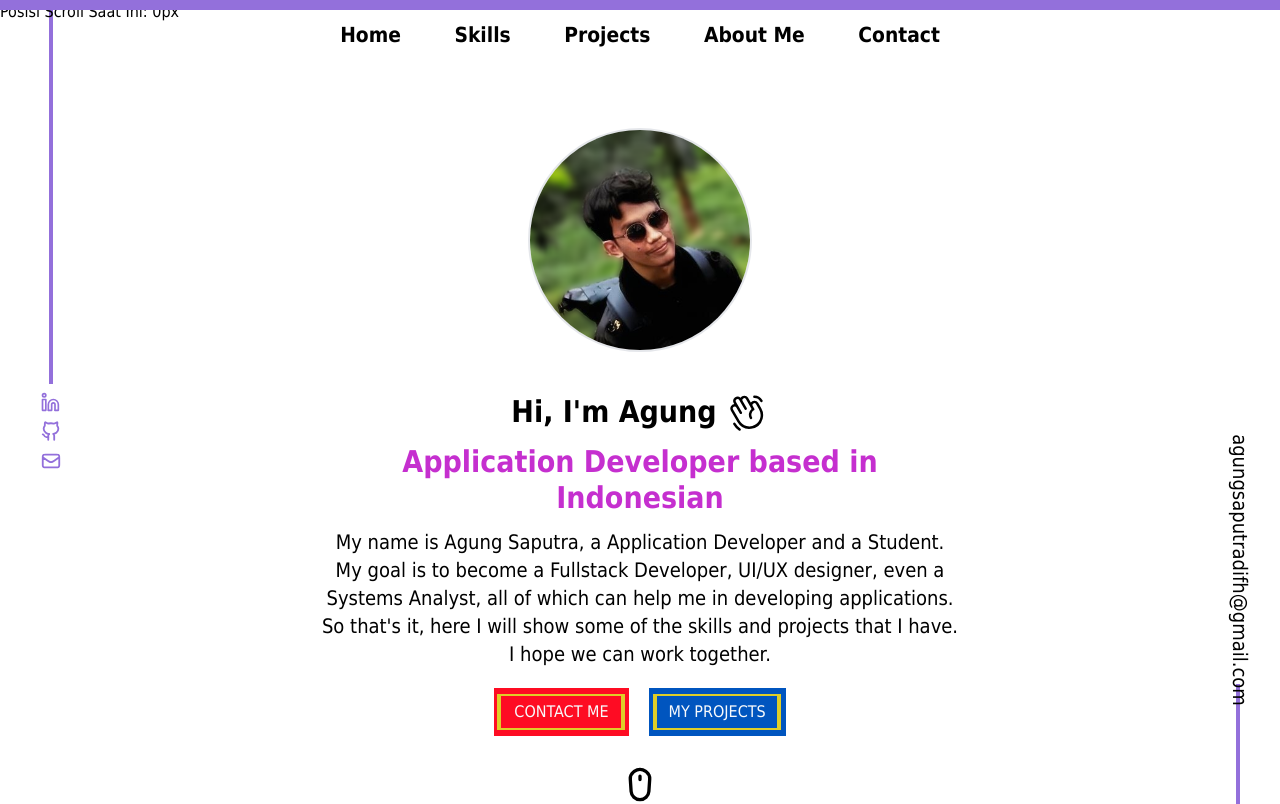
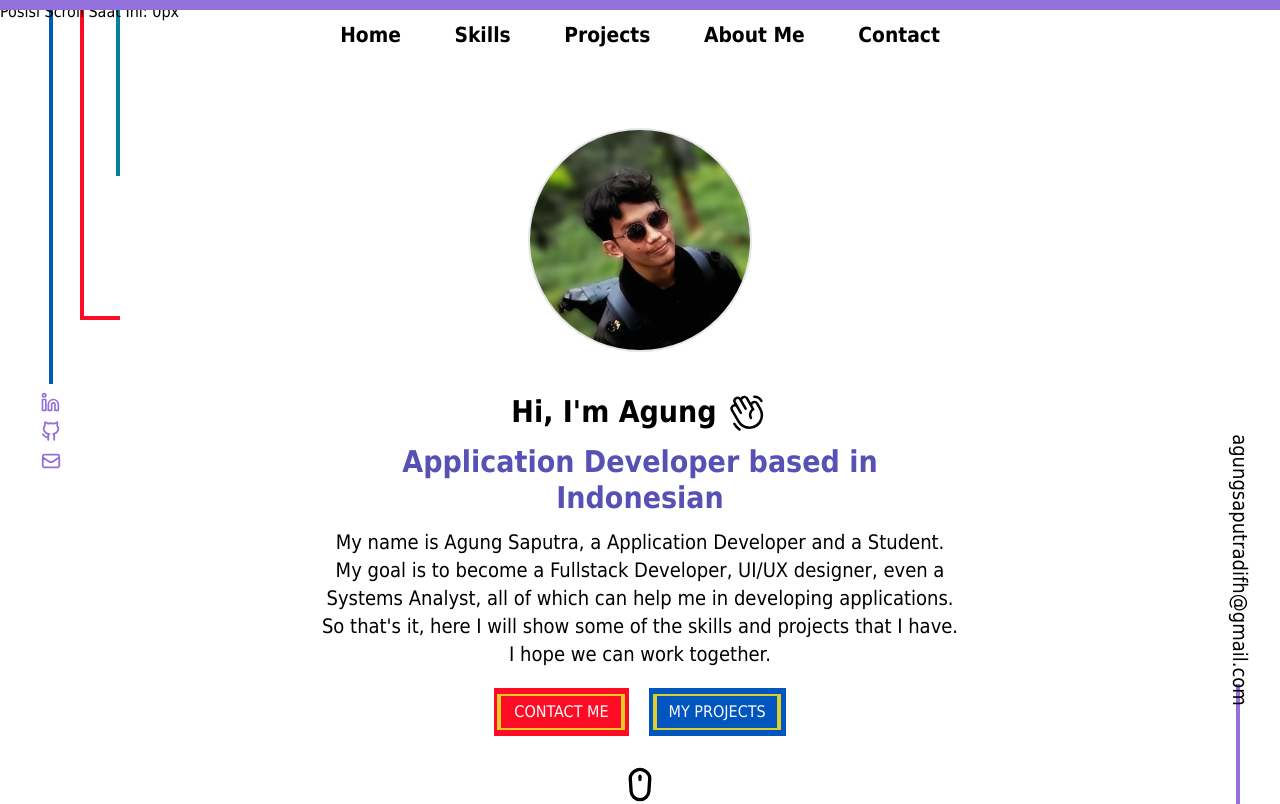
Before and after one commit to difhaels/portfolio-v2, a React (Create React App) app: page / in a window 1280 px wide. Shown: the top 804 px of the page. Built offline with nearby package versions, Linux system fonts and the light colour scheme.

Commit message:
change home

```diff
--- a/src/components/css/output.css
+++ b/src/components/css/output.css
@@ -687,6 +687,18 @@ html {
   top: 18rem;
 }
 
+.left-16 {
+  left: 4rem;
+}
+
+.left-20 {
+  left: 5rem;
+}
+
+.left-11 {
+  left: 2.75rem;
+}
+
 .z-10 {
   z-index: 10;
 }
@@ -902,6 +914,14 @@ html {
   height: 1.75rem;
 }
 
+.h-60 {
+  height: 15rem;
+}
+
+.h-44 {
+  height: 11rem;
+}
+
 .w-1 {
   width: 0.25rem;
 }
@@ -1282,6 +1302,26 @@ html {
   border-color: rgb(223 206 40 / var(--tw-border-opacity));
 }
 
+.border-\[\#005CB3\] {
+  --tw-border-opacity: 1;
+  border-color: rgb(0 92 179 / var(--tw-border-opacity));
+}
+
+.border-\[\#FE0C23\] {
+  --tw-border-opacity: 1;
+  border-color: rgb(254 12 35 / var(--tw-border-opacity));
+}
+
+.border-\[\#F39911\] {
+  --tw-border-opacity: 1;
+  border-color: rgb(243 153 17 / var(--tw-border-opacity));
+}
+
+.border-\[\#03839A\] {
+  --tw-border-opacity: 1;
+  border-color: rgb(3 131 154 / var(--tw-border-opacity));
+}
+
 .bg-\[\#272932\] {
   --tw-bg-opacity: 1;
   background-color: rgb(39 41 50 / var(--tw-bg-opacity));
@@ -1340,6 +1380,11 @@ html {
 .bg-\[\#0055BF\] {
   --tw-bg-opacity: 1;
   background-color: rgb(0 85 191 / var(--tw-bg-opacity));
+}
+
+.bg-\[\#005CB3\] {
+  --tw-bg-opacity: 1;
+  background-color: rgb(0 92 179 / var(--tw-bg-opacity));
 }
 
 .bg-opacity-55 {
--- a/src/components/main/Home.jsx
+++ b/src/components/main/Home.jsx
@@ -11,7 +11,7 @@ export default function Home (){
     return(<>
         <div className='mb-80 relative'>
             <div className='absolute -top-32 left-10'>
-                <div className='bg-[#9370DB] w-1 h-96 mx-auto'></div>
+                <div className='bg-[#005CB3] w-1 h-96 mx-auto'></div>
                 <div className='flex flex-col gap-2 mt-2'>
                     <a href="yt.com">
                         <img src={linkedin} alt="linkedin" className='w-5 h-5 cursor-pointer hover:scale-110'/>
@@ -32,6 +32,8 @@ export default function Home (){
                     </a>
                 </div>
             </div>
+            <div className='absolute -top-32 left-20  w-10 border-l-4 border-b-4 border-[#FE0C23] h-80'></div>
+            <div className='absolute -top-32 left-20  w-10 border-r-4 border-[#03839A] h-44'></div>
             <div className='mt-32 text-center w-1/2 mx-auto'>
                 <img src={agung} alt="agung saputra" className="rounded-full h-56 w-56 mx-auto border-2" />
                 <div className='flex justify-center items-center gap-3 pt-10'>
@@ -46,7 +48,7 @@ export default function Home (){
                 </div>
                 <motion.h1
                     className="font-bold text-3xl pt-3"
-                    animate={{ color: ["#9370DB", "#CB1DCD", "#E455AE"] }}
+                    animate={{ color: ["#FE0C23", "#0055BF", "#DFCE28"] }}
                     transition={{ repeat: Infinity, duration: 5.0 }}
                 >
                     Application Developer based in Indonesian
```
